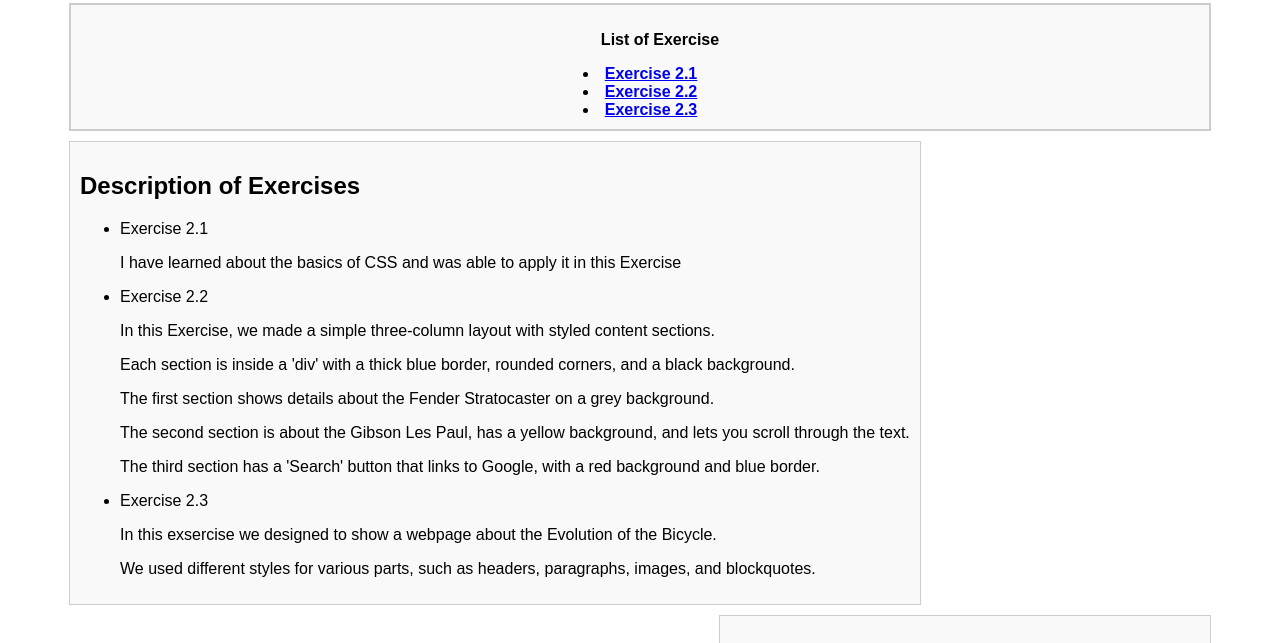
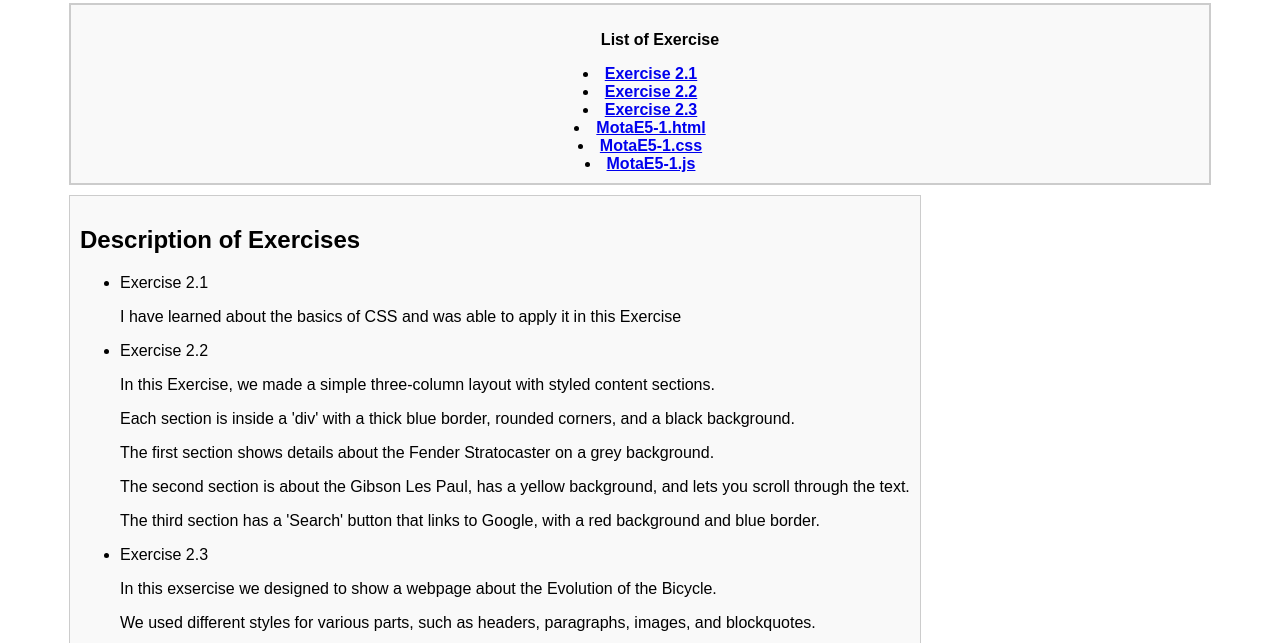
Before and after one commit to Jaseem19/Exercise-2.4, a plain HTML site: page index.html in a window 1280 px wide. Shown: the part 157-800 px from the top of the page. Drawn offline with Linux system fonts and the light colour scheme.

Commit message:
Update index.html

```diff
--- a/index.html
+++ b/index.html
@@ -80,6 +80,9 @@
 			<li> <a href="Mota_CSSExercise2.1.html.html">Exercise 2.1</a></li>
 			<li> <a href="Mota_CSSExercise2.2.html.html">Exercise 2.2</a></li>
 			<li> <a href="Mota_CSSExercise2.3.html.html">Exercise 2.3</a></li>
+	    		<li> <a href="MotaE5-1.html">MotaE5-1.html</a></li>
+	    		<li> <a href="MotaE5-1.CSS">MotaE5-1.css</a></li>
+	    		<li> <a href="MotaE5-1.js">MotaE5-1.js</a></li>
 		</ul>
     </nav>
 
```
